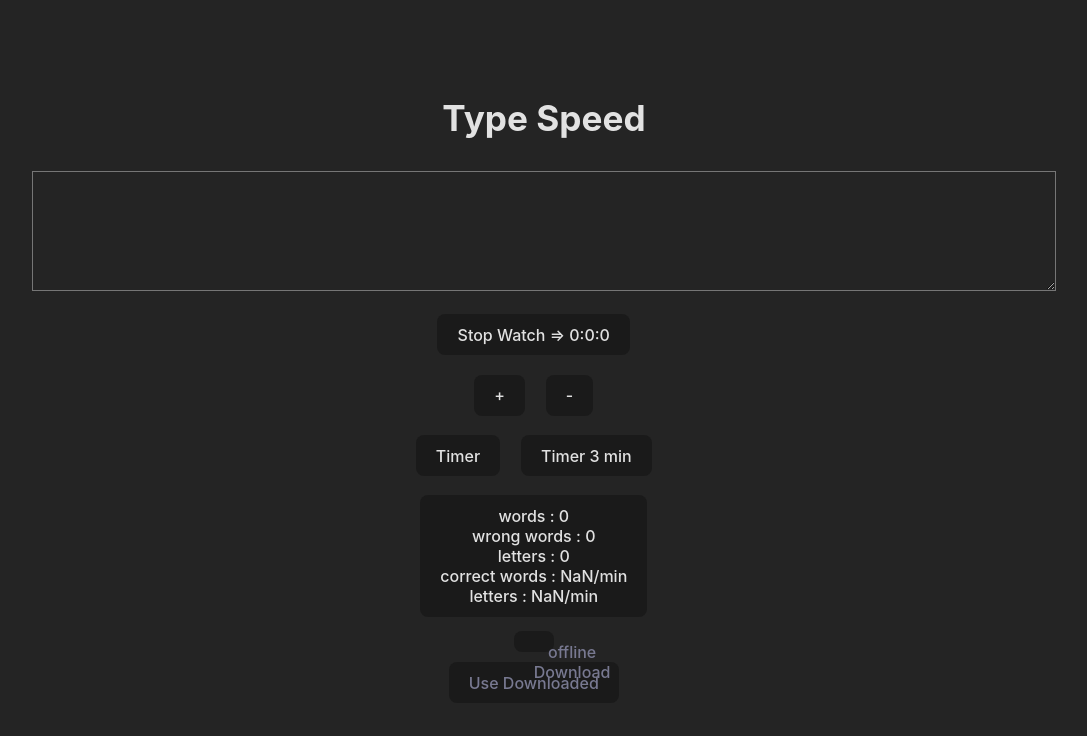
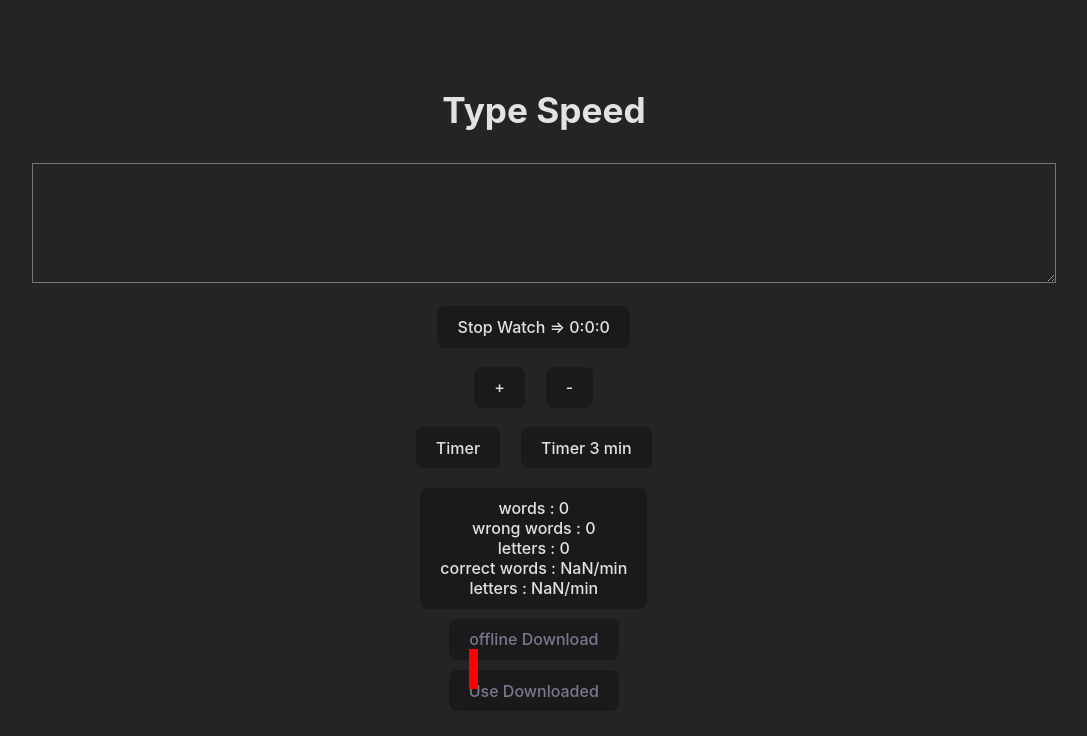
Before and after one commit to EmmanuelAkigbogun/love, a React (Vite) app in the folder love/: page / in a window 1280 px wide. Shown: the top 736 px of the page, without its empty margins (96-1183 px from the left). Built offline with nearby package versions, Linux system fonts and the light colour scheme; no server answers.

Commit message:
Update Files.jsx

```diff
--- a/love/src/Files.jsx
+++ b/love/src/Files.jsx
@@ -13,7 +13,7 @@ let stab=useRef(null)
         <>
         <section className="love">
             <button style={{position:"relative"}}>
-                <a style={{position:"absolute"}}
+                <a
                     onClick={async(e)=>{
                         let num=Number(prompt("Input a number"))
                         storedList=""
@@ -29,6 +29,7 @@ e.target.style=background="green";
                 >
                     offline Download
                 </a>
+                <div style={{position:"absolute", height:"100%",width:"5%", background:"red"}}></div>
             </button>
     </section>
     <section className="love">
```
